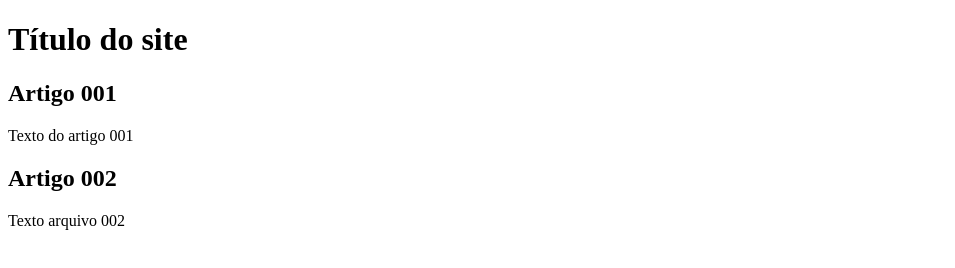
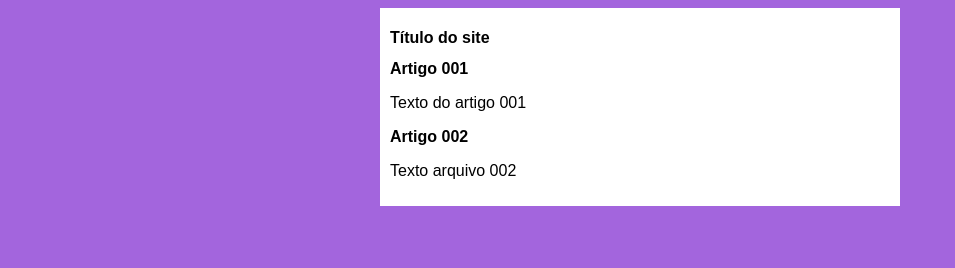
Before and after one commit to JodanGalas/Curso-Git-Github, a plain HTML site: page index.html in a window 1280 px wide. Shown: the whole page, without its empty margins (0-955 px from the left). Drawn offline with Linux system fonts and the light colour scheme.

Commit message:
iniciei design

```diff
--- /dev/null
+++ b/estilos/style.css
@@ -0,0 +1,14 @@
+*{
+font-family: Arial, Helvetica, sans-serif;
+font-size: 16px;
+}
+body{
+    background-color: rgb(163, 101, 221);
+}
+main{
+    background-color: white;
+    width: 500px;
+    margin: auto;
+    padding: 10px;
+    box-shadow: 3px, 3px, 5px, rgba(0, 0, 0, 0.404);
+}
--- a/index.html
+++ b/index.html
@@ -4,6 +4,7 @@
     <meta charset="UTF-8">
     <meta name="viewport" content="width=device-width, initial-scale=1.0">
     <title>Título do site</title>
+    <link rel="stylesheet" href="estilos/style.css">
 </head>
 <body>
     <main>
```
